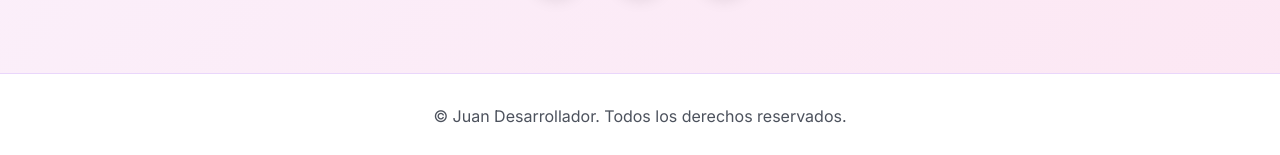
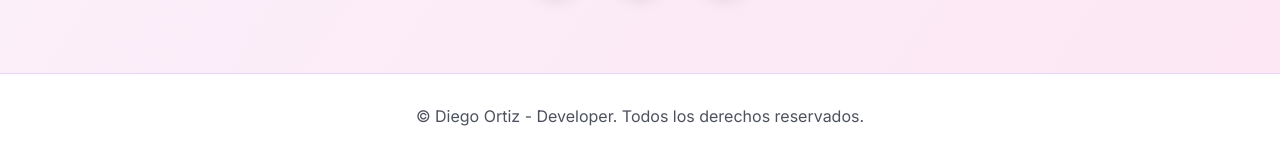
Before and after one commit to Diego-Or/Diego-Or.github.io, a Jekyll site: the page built from README.md, in a window 1280 px wide and 900 px high, scrolled down 1071 px. Shown: the part 742-897 px from the top of the window. Built offline with Jekyll 4.4.1, drawn with Linux system fonts in a browser that asks for light colours; our own code applies the rules of GitHub Pages for plain Markdown files; a script that is not in the unit is left out.

Commit message:
Actualización de datos en default.html

```diff
--- a/_layouts/default.html
+++ b/_layouts/default.html
@@ -6,7 +6,7 @@
   <meta name="description" content="Portafolio de Juan Desarrollador - Frontend Developer especializado en crear experiencias web excepcionales">
   <meta name="keywords" content="frontend, developer, web development, portfolio">
   <meta name="theme-color" content="#9333ea">
-  <title>Juan Desarrollador - Frontend Developer</title>
+  <title>Diego Ortiz - Frontend Developer</title>
   <link rel="stylesheet" href="styles.css">
   <link rel="preconnect" href="https://fonts.googleapis.com">
   <link rel="preconnect" href="https://fonts.gstatic.com" crossorigin>
@@ -127,7 +127,7 @@
           </p>
 
           <div class="social-links">
-            <a href="https://github.com"
+            <a href="https://github.com/Diego-Or"
                target="_blank"
                rel="noopener noreferrer"
                class="social-link"
@@ -136,7 +136,7 @@
                 <path d="M9 19c-5 1.5-5-2.5-7-3m14 6v-3.87a3.37 3.37 0 0 0-.94-2.61c3.14-.35 6.44-1.54 6.44-7A5.44 5.44 0 0 0 20 4.77 5.07 5.07 0 0 0 19.91 1S18.73.65 16 2.48a13.38 13.38 0 0 0-7 0C6.27.65 5.09 1 5.09 1A5.07 5.07 0 0 0 5 4.77a5.44 5.44 0 0 0-1.5 3.78c0 5.42 3.3 6.61 6.44 7A3.37 3.37 0 0 0 9 18.13V22"></path>
               </svg>
             </a>
-            <a href="https://linkedin.com"
+            <a href="https://www.linkedin.com/in/diego-ocf/"
                target="_blank"
                rel="noopener noreferrer"
                class="social-link"
@@ -164,7 +164,7 @@
     <footer class="footer" role="contentinfo">
       <div class="container">
         <p class="footer-text">
-          © <span id="currentYear"></span> Juan Desarrollador. Todos los derechos reservados.
+          © <span id="currentYear"></span> Diego Ortiz - Developer. Todos los derechos reservados.
         </p>
       </div>
     </footer>
```
Also changed, not shown: other parts of _layouts/default.html (+1 -1 lines).
